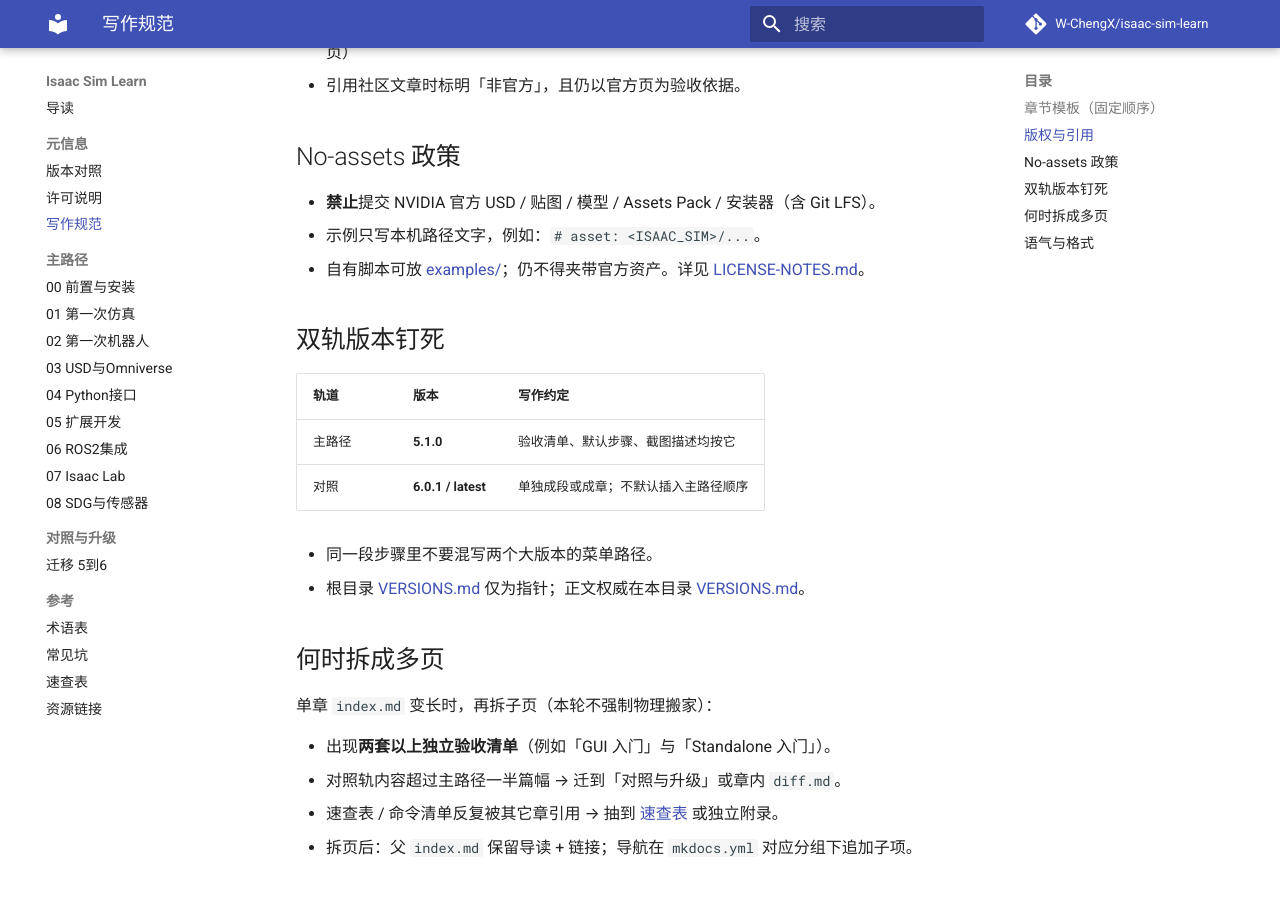
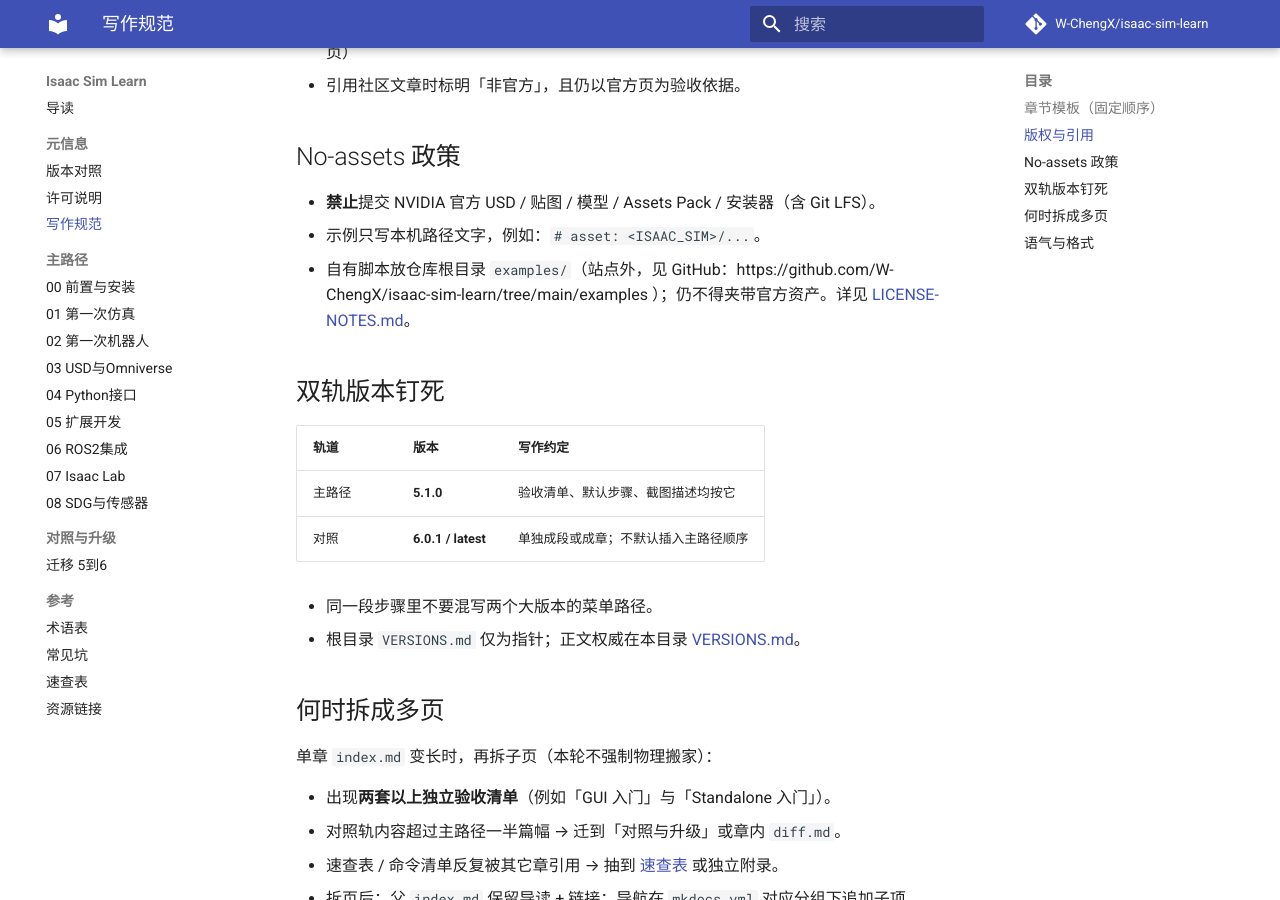
Before and after one commit to W-ChengX/isaac-sim-learn, an MkDocs documentation site: the page built from docs/写作规范.md, in a window 1280 px wide and 900 px high, scrolled down 810 px. Built offline with MkDocs 1.6.1 and Material for MkDocs 9.7.7, drawn with Linux system fonts in a browser that asks for light colours; comment, search, counter and statistics services are not loaded.

Commit message:
fix(docs): repair 写作规范 links so mkdocs --strict passes

```diff
--- a/docs/写作规范.md
+++ b/docs/写作规范.md
@@ -28,7 +28,7 @@
 
 - **禁止**提交 NVIDIA 官方 USD / 贴图 / 模型 / Assets Pack / 安装器（含 Git LFS）。
 - 示例只写本机路径文字，例如：`# asset: <ISAAC_SIM>/...`。
-- 自有脚本可放 [examples/](../examples/)；仍不得夹带官方资产。详见 [LICENSE-NOTES.md](LICENSE-NOTES.md)。
+- 自有脚本放仓库根目录 `examples/`（站点外，见 GitHub：https://github.com/W-ChengX/isaac-sim-learn/tree/main/examples ）；仍不得夹带官方资产。详见 [LICENSE-NOTES.md](LICENSE-NOTES.md)。
 
 ## 双轨版本钉死
 
@@ -38,7 +38,7 @@
 | 对照 | **6.0.1 / latest** | 单独成段或成章；不默认插入主路径顺序 |
 
 - 同一段步骤里不要混写两个大版本的菜单路径。
-- 根目录 [VERSIONS.md](../VERSIONS.md) 仅为指针；正文权威在本目录 [VERSIONS.md](VERSIONS.md)。
+- 根目录 `VERSIONS.md` 仅为指针；正文权威在本目录 [VERSIONS.md](VERSIONS.md)。
 
 ## 何时拆成多页
 
```
